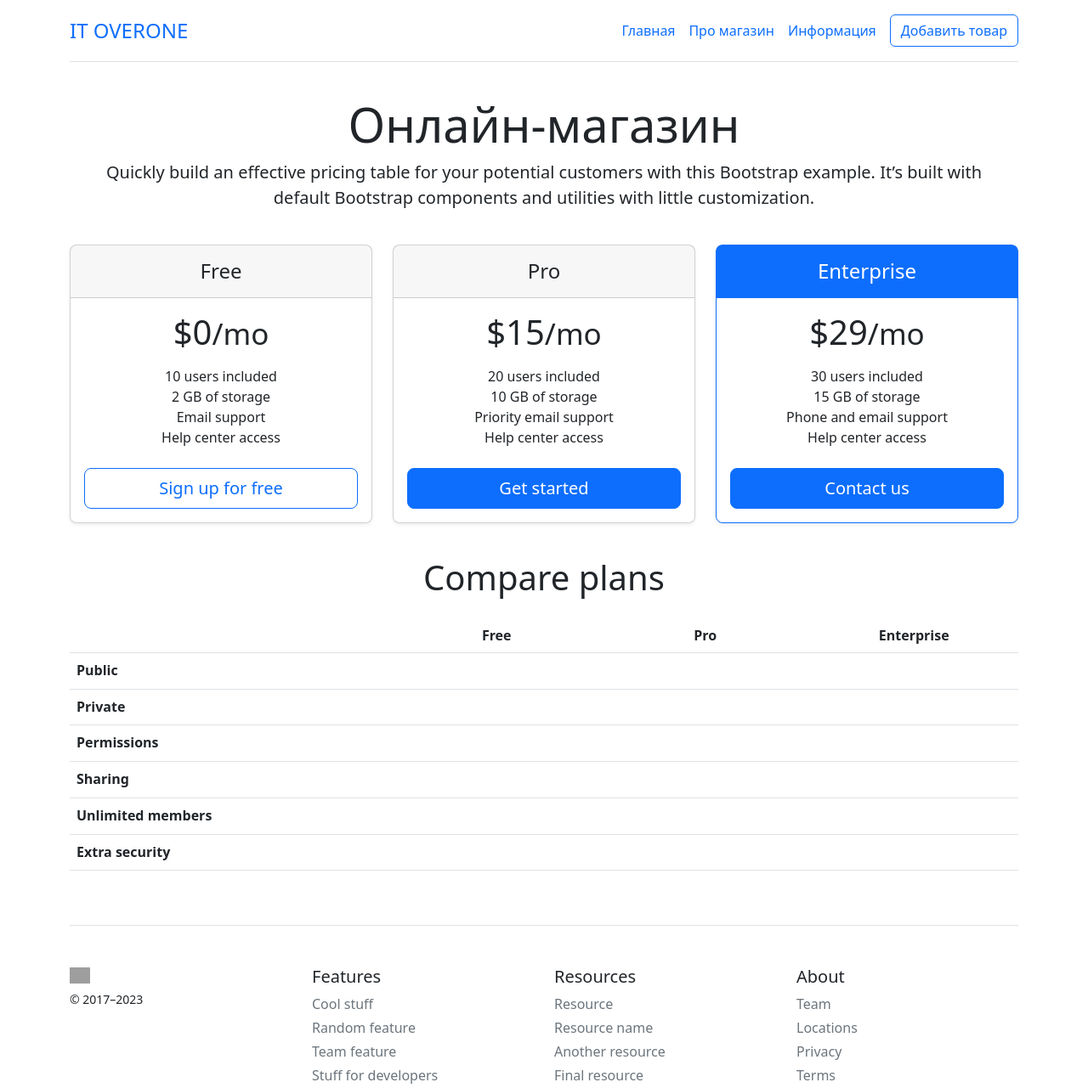
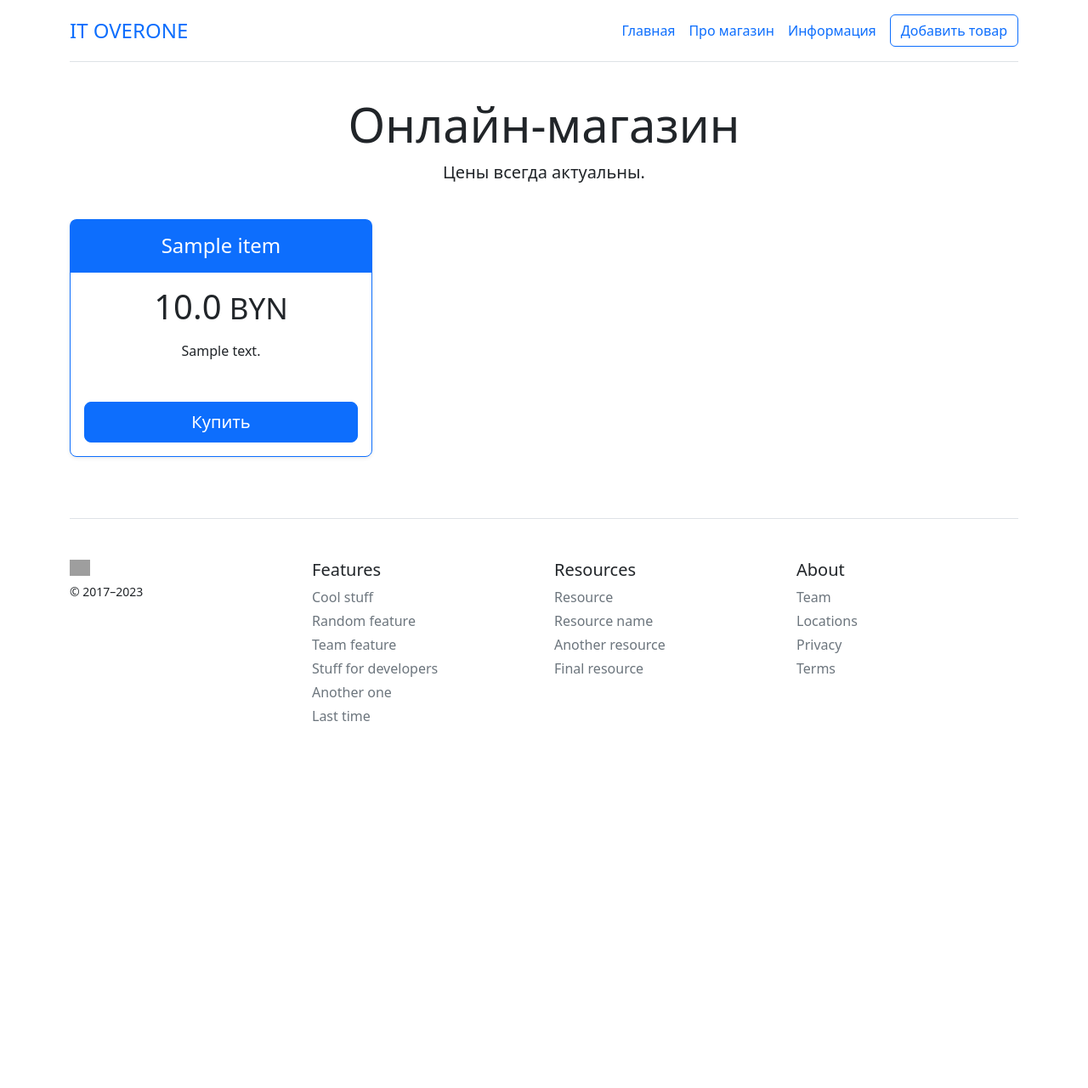
Before and after one commit to Kateart84/Shop, a Flask app: page / in a window 1280 px wide. Shown: the top 1281 px of the page at 85% size. After the commit the page ends 849 px from the top, so only its background shows below. Run offline with Flask 2, Linux system fonts and the light colour scheme; tables that the repository leaves empty hold one stand-in row (values such as "Sample post"); lists and menus that the app fills with data are empty; grey boxes are pictures that could not be loaded.

Commit message:
start_files

```diff
--- a/app.py
+++ b/app.py
@@ -1,4 +1,4 @@
-from flask import Flask, render_template
+from flask import Flask, render_template, request, redirect
 from flask_sqlalchemy import SQLAlchemy
 
 app = Flask(__name__)
@@ -13,12 +13,16 @@
     id = db.Column(db.Integer, primary_key=True)
     title = db.Column(db.String(200), nullable=False)
     price = db.Column(db.Float, nullable=False)
-    isActive = db.Column(db.Boolean, default=True)
+    # isActive = db.Column(db.Boolean, default=True)
     description = db.Column(db.Text, nullable=False)
+
+    def __repr__(self):
+        return '<Item %r>' % self.id
 
 @app.route('/')
 def index():
-    return render_template("index.html")
+    items = Item.query.order_by(Item.price).all()
+    return render_template("index.html", data=items)
 
 @app.route('/about')
 def about():
@@ -28,9 +32,23 @@
 def info():
     return render_template("info.html")
 
-@app.route('/create')
+@app.route('/create', methods=['POST', 'GET'])
 def create():
-    return render_template("create.html")
+    if request.method == "POST":
+        title = request.form['title']
+        price = request.form['price']
+        description = request.form['description']
+        # isActive = request.form['isActive']
+
+        item = Item(title=title, price=price, description=description)
+        try:
+            db.session.add(item)
+            db.session.commit()
+            return redirect('/')
+        except:
+            return "Произошла ошибка"
+    else:
+        return render_template("create.html")
 
 if __name__=='__main__':
     app.run(debug=True)
--- a/templates/index.html
+++ b/templates/index.html
@@ -8,119 +8,31 @@
 
  <div class="pricing-header p-3 pb-md-4 mx-auto text-center">
       <h1 class="display-4 fw-normal">Онлайн-магазин</h1>
-      <p class="fs-5 text-body-secondary">Quickly build an effective pricing table for your potential customers with this Bootstrap example. It’s built with default Bootstrap components and utilities with little customization.</p>
+      <p class="fs-5 text-body-secondary">Цены всегда актуальны.</p>
  </div>
+<div class="card-deck mb-3 text-center">
 
+   {% for el in data %}
 
         <main>
         <div class="row row-cols-1 row-cols-md-3 mb-3 text-center">
           <div class="col">
-        <div class="card mb-4 rounded-3 shadow-sm">
-          <div class="card-header py-3">
-            <h4 class="my-0 fw-normal">Free</h4>
+            <div class="card mb-4 rounded-3 shadow-sm border-primary">
+              <div class="card-header py-3 text-bg-primary border-primary">
+                <h4 class="my-0 fw-normal">{{ el.title }}</h4>
               </div>
               <div class="card-body">
-            <h1 class="card-title pricing-card-title">$0<small class="text-body-secondary fw-light">/mo</small></h1>
+                <h1 class="card-title pricing-card-title">{{ el.price }}<small class="text-body-secondary fw-light"> BYN</small></h1>
                 <ul class="list-unstyled mt-3 mb-4">
-              <li>10 users included</li>
-              <li>2 GB of storage</li>
-              <li>Email support</li>
-              <li>Help center access</li>
+                  <li>{{ el.description }}</li><br>
                 </ul>
-            <button type="button" class="w-100 btn btn-lg btn-outline-primary">Sign up for free</button>
-          </div>
-        </div>
-      </div>
-      <div class="col">
-        <div class="card mb-4 rounded-3 shadow-sm">
-          <div class="card-header py-3">
-            <h4 class="my-0 fw-normal">Pro</h4>
-          </div>
-          <div class="card-body">
-            <h1 class="card-title pricing-card-title">$15<small class="text-body-secondary fw-light">/mo</small></h1>
-            <ul class="list-unstyled mt-3 mb-4">
-              <li>20 users included</li>
-              <li>10 GB of storage</li>
-              <li>Priority email support</li>
-              <li>Help center access</li>
-            </ul>
-            <button type="button" class="w-100 btn btn-lg btn-primary">Get started</button>
-          </div>
-        </div>
-      </div>
-      <div class="col">
-        <div class="card mb-4 rounded-3 shadow-sm border-primary">
-          <div class="card-header py-3 text-bg-primary border-primary">
-            <h4 class="my-0 fw-normal">Enterprise</h4>
-          </div>
-          <div class="card-body">
-            <h1 class="card-title pricing-card-title">$29<small class="text-body-secondary fw-light">/mo</small></h1>
-            <ul class="list-unstyled mt-3 mb-4">
-              <li>30 users included</li>
-              <li>15 GB of storage</li>
-              <li>Phone and email support</li>
-              <li>Help center access</li>
-            </ul>
-            <button type="button" class="w-100 btn btn-lg btn-primary">Contact us</button>
+                <button type="button" class="w-100 btn btn-lg btn-primary">Купить</button>
               </div>
             </div>
           </div>
         </div>
+        </main>
+   {% endfor %}
 
-    <h2 class="display-6 text-center mb-4">Compare plans</h2>
-
-    <div class="table-responsive">
-      <table class="table text-center">
-        <thead>
-          <tr>
-            <th style="width: 34%;"></th>
-            <th style="width: 22%;">Free</th>
-            <th style="width: 22%;">Pro</th>
-            <th style="width: 22%;">Enterprise</th>
-          </tr>
-        </thead>
-        <tbody>
-          <tr>
-            <th scope="row" class="text-start">Public</th>
-            <td><svg class="bi" width="24" height="24"><use xlink:href="#check"></use></svg></td>
-            <td><svg class="bi" width="24" height="24"><use xlink:href="#check"></use></svg></td>
-            <td><svg class="bi" width="24" height="24"><use xlink:href="#check"></use></svg></td>
-          </tr>
-          <tr>
-            <th scope="row" class="text-start">Private</th>
-            <td></td>
-            <td><svg class="bi" width="24" height="24"><use xlink:href="#check"></use></svg></td>
-            <td><svg class="bi" width="24" height="24"><use xlink:href="#check"></use></svg></td>
-          </tr>
-        </tbody>
-
-        <tbody>
-          <tr>
-            <th scope="row" class="text-start">Permissions</th>
-            <td><svg class="bi" width="24" height="24"><use xlink:href="#check"></use></svg></td>
-            <td><svg class="bi" width="24" height="24"><use xlink:href="#check"></use></svg></td>
-            <td><svg class="bi" width="24" height="24"><use xlink:href="#check"></use></svg></td>
-          </tr>
-          <tr>
-            <th scope="row" class="text-start">Sharing</th>
-            <td></td>
-            <td><svg class="bi" width="24" height="24"><use xlink:href="#check"></use></svg></td>
-            <td><svg class="bi" width="24" height="24"><use xlink:href="#check"></use></svg></td>
-          </tr>
-          <tr>
-            <th scope="row" class="text-start">Unlimited members</th>
-            <td></td>
-            <td><svg class="bi" width="24" height="24"><use xlink:href="#check"></use></svg></td>
-            <td><svg class="bi" width="24" height="24"><use xlink:href="#check"></use></svg></td>
-          </tr>
-          <tr>
-            <th scope="row" class="text-start">Extra security</th>
-            <td></td>
-            <td></td>
-            <td><svg class="bi" width="24" height="24"><use xlink:href="#check"></use></svg></td>
-          </tr>
-        </tbody>
-      </table>
 </div>
-  </main>
 {% endblock %}
```
Also changed, not shown: templates/create.html (+16 -7 lines). Lines whose indentation alone changed are shown as unchanged.
